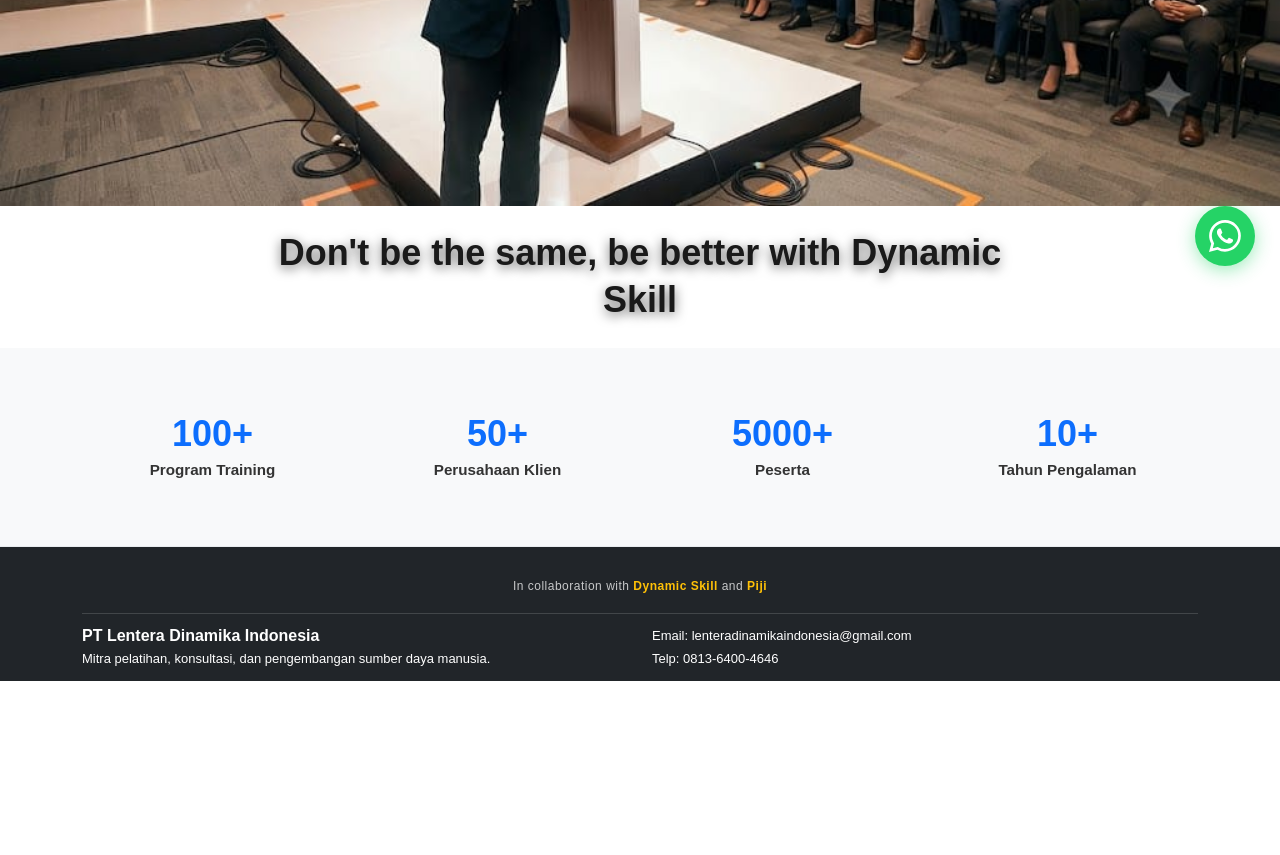
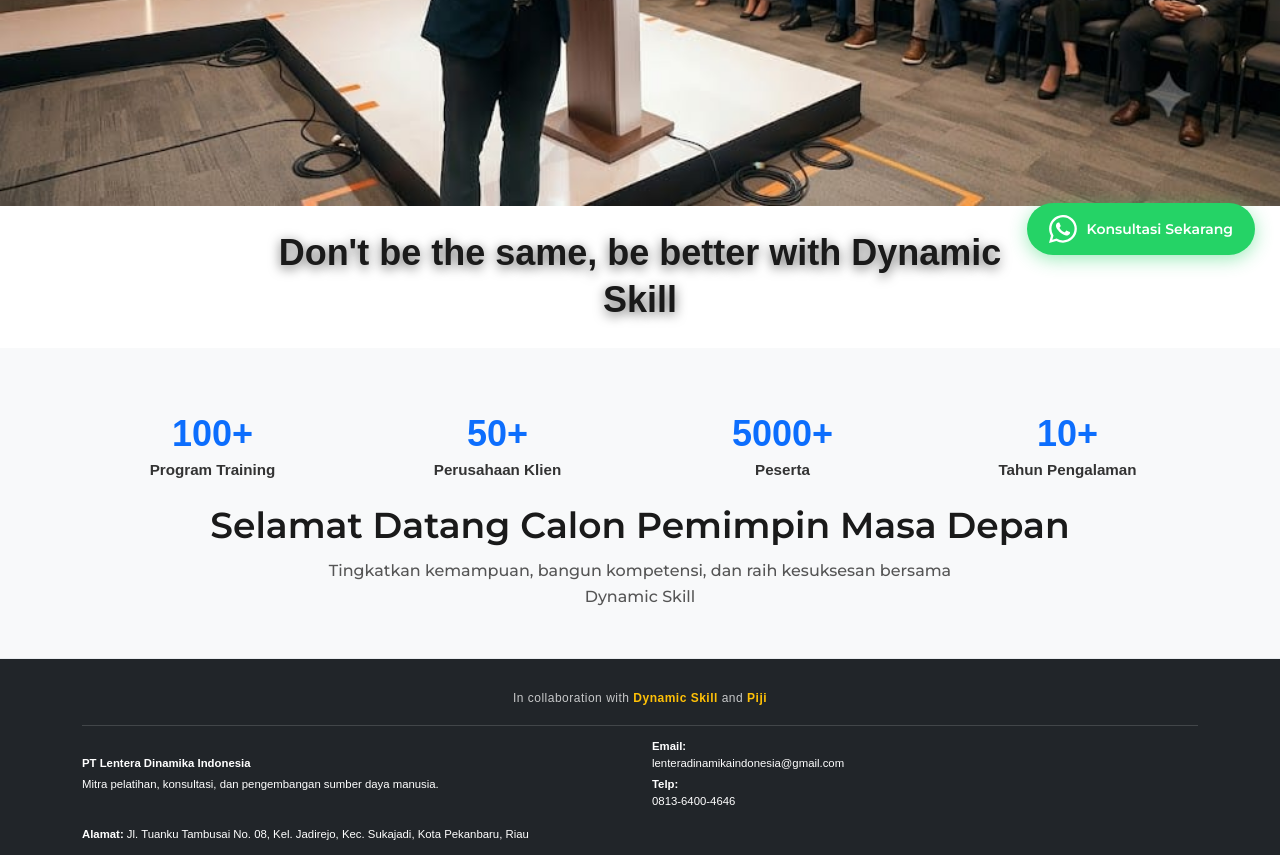
Before and after one commit to Jiefrizal/dynamic-skill, a Flask app: page / in a window 1280 px wide. Shown: the part 509-1364 px from the top of the page. Before the commit the page ends 1190 px from the top, so only its background shows below. Run offline with Flask 3, Linux system fonts and the light colour scheme.

Commit message:
update website dynamic skill

```diff
--- a/static/css/style.css
+++ b/static/css/style.css
@@ -521,8 +521,7 @@
     position: fixed;
     bottom: 25px;
     right: 25px;
-    width: 60px;
-    height: 60px;
+    padding: 12px 22px;
     background-color: #25d366;
     color: #fff !important;
     border-radius: 50px;
@@ -531,34 +530,63 @@
     z-index: 999999;
     display: flex;
     align-items: center;
-    justify-content: center;
+    gap: 10px;
     transition: all 0.3s cubic-bezier(0.175, 0.885, 0.32, 1.275);
     text-decoration: none;
+    animation: whatsappBounce 2s ease-in-out infinite;
 }
 
 .floating-whatsapp:hover {
-    transform: scale(1.1) translateY(-3px);
+    transform: scale(1.05) translateY(-3px);
     background-color: #20ba5a;
     box-shadow: 0 8px 25px rgba(37, 211, 102, 0.6);
     color: #fff !important;
+    animation: none;
+}
+
+/* Bounce animation for WhatsApp button */
+@keyframes whatsappBounce {
+    0%, 100% {
+        transform: translateY(0);
+    }
+    25% {
+        transform: translateY(-12px);
+    }
+    50% {
+        transform: translateY(0);
+    }
+    75% {
+        transform: translateY(-6px);
+    }
 }
 
 .floating-whatsapp svg {
-    width: 32px;
-    height: 32px;
+    width: 28px;
+    height: 28px;
     fill: currentColor;
+    flex-shrink: 0;
+}
+
+.whatsapp-label {
+    font-family: 'Montserrat', sans-serif;
+    font-size: 14px;
+    font-weight: 600;
+    white-space: nowrap;
 }
 
 @media (max-width: 576px) {
     .floating-whatsapp {
         bottom: 20px;
         right: 20px;
-        width: 52px;
-        height: 52px;
+        padding: 10px 16px;
+        gap: 8px;
     }
     .floating-whatsapp svg {
-        width: 28px;
-        height: 28px;
+        width: 22px;
+        height: 22px;
+    }
+    .whatsapp-label {
+        font-size: 12px;
     }
 }
 /* ==========================================
--- a/templates/layout/base.html
+++ b/templates/layout/base.html
@@ -30,9 +30,10 @@
    rel="noopener noreferrer"
    aria-label="Chat via WhatsApp"
    title="Hubungi kami via WhatsApp">
-    <svg xmlns="http://www.w3.org/2000/svg" width="32" height="32" fill="currentColor" viewBox="0 0 16 16">
+    <svg xmlns="http://www.w3.org/2000/svg" width="28" height="28" fill="currentColor" viewBox="0 0 16 16">
         <path d="M13.601 2.326A7.85 7.85 0 0 0 7.994 0C3.627 0 .068 3.558.064 7.926c0 1.399.366 2.76 1.057 3.965L0 16l4.204-1.102a7.9 7.9 0 0 0 3.79.965h.004c4.368 0 7.926-3.558 7.93-7.93A7.9 7.9 0 0 0 13.6 2.326zM7.994 14.521a6.6 6.6 0 0 1-3.356-.92l-.24-.144-2.494.654.666-2.433-.156-.251a6.56 6.56 0 0 1-1.007-3.505c0-3.626 2.957-6.584 6.591-6.584a6.56 6.56 0 0 1 4.66 1.931 6.56 6.56 0 0 1 1.928 4.66c-.004 3.639-2.961 6.592-6.592 6.592zm3.615-4.934c-.197-.099-1.17-.578-1.353-.646-.182-.065-.315-.099-.445.099-.133.197-.513.646-.627.775-.114.133-.232.148-.43.05-.197-.1-.836-.308-1.592-.985-.59-.525-.985-1.175-1.103-1.372-.114-.198-.011-.304.088-.403.087-.088.197-.232.296-.346.1-.114.133-.198.198-.33.065-.134.034-.248-.015-.347-.05-.099-.445-1.076-.612-1.47-.16-.389-.323-.335-.445-.34-.114-.007-.247-.007-.38-.007a.73.73 0 0 0-.529.247c-.182.198-.691.677-.691 1.654s.71 1.916.81 2.049c.098.133 1.394 2.132 3.383 2.992.47.205.84.326 1.129.418.475.152.904.129 1.246.08.38-.058 1.17-.48 1.338-.943.164-.464.164-.86.114-.943-.049-.084-.182-.133-.38-.232z"/>
     </svg>
+    <span class="whatsapp-label">Konsultasi Sekarang</span>
 </a>
 
 {% include 'layout/footer.html' %}
--- a/templates/layout/footer.html
+++ b/templates/layout/footer.html
@@ -8,27 +8,37 @@
 
         <div class="row align-items-center">
 
-            <div class="col-md-6 text-start">
-                <h5 class="mb-1">PT Lentera Dinamika Indonesia</h5>
-                <p class="mb-0">
+            <!-- Kiri -->
+            <div class="col-6 text-start">
+                <p class="mb-1 small fw-semibold">
+                    PT Lentera Dinamika Indonesia
+                </p>
+                <p class="mb-0 small">
                     Mitra pelatihan, konsultasi, dan pengembangan sumber daya manusia.
                 </p>
             </div>
 
-            <div class="col-md-6 text-md-end text-start mt-3 mt-md-0">
-                <p class="mb-1">
-                    Email:
-                    <a href="mailto:lenteradinamikaindonesia@gmail.com" class="text-white text-decoration-none">
+            <!-- Kanan -->
+            <div class="col-6 text-end">
+                <p class="mb-1 small">
+                    <strong>Email:</strong><br>
+                    <a href="mailto:lenteradinamikaindonesia@gmail.com"
+                       class="text-white text-decoration-none">
                         lenteradinamikaindonesia@gmail.com
                     </a>
                 </p>
-
-                <p class="mb-0">
-                    Telp: 0813-6400-4646
+                <p class="mb-0 small">
+                    <strong>Telp:</strong><br>
+                    0813-6400-4646
                 </p>
             </div>
 
-        </div>
+        <div class="row mt-3">
+            <div class="col-12 text-center">
+                <p class="mb-0 small">
+                    <strong>Alamat:</strong> Jl. Tuanku Tambusai No. 08, Kel. Jadirejo, Kec. Sukajadi, Kota Pekanbaru, Riau
+                </p>
+            </div>
 
     </div>
 
--- a/templates/pages/home.html
+++ b/templates/pages/home.html
@@ -82,6 +82,51 @@
     margin: 0;
 }
 
+.welcome-text {
+    font-family: 'Montserrat', sans-serif;
+    font-size: 2.25rem;
+    font-weight: 700;
+    color: #1a1a1a;
+    text-align: center;
+    margin-top: 0;
+    margin-bottom: 10px;
+    line-height: 1.3;
+}
+
+.welcome-subtext {
+    font-family: 'Montserrat', sans-serif;
+    font-size: 16px;
+    font-weight: 500;
+    color: #555;
+    text-align: center;
+    margin: 0;
+    line-height: 1.6;
+    max-width: 650px;
+    margin-left: auto;
+    margin-right: auto;
+}
+
+@media (max-width: 768px) {
+    .welcome-text {
+        font-size: 1.4rem;
+        margin-bottom: 6px;
+    }
+    .welcome-subtext {
+        font-size: 13px;
+        max-width: 100%;
+    }
+}
+
+@media (max-width: 480px) {
+    .welcome-text {
+        font-size: 1.15rem;
+        margin-bottom: 4px;
+    }
+    .welcome-subtext {
+        font-size: 11px;
+    }
+}
+
 @media (max-width: 768px) {
     .stats-section {
         padding-top: 5px !important;
@@ -148,6 +193,12 @@
                 </div>
             </div>
         </div>
+        <div class="row text-center mt-1">
+            <div class="col-12">
+                <p class="welcome-text">Selamat Datang Calon Pemimpin Masa Depan</p>
+                <p class="welcome-subtext">Tingkatkan kemampuan, bangun kompetensi, dan raih kesuksesan bersama Dynamic Skill</p>
+            </div>
+        </div>
     </div>
 </section>
 
```
